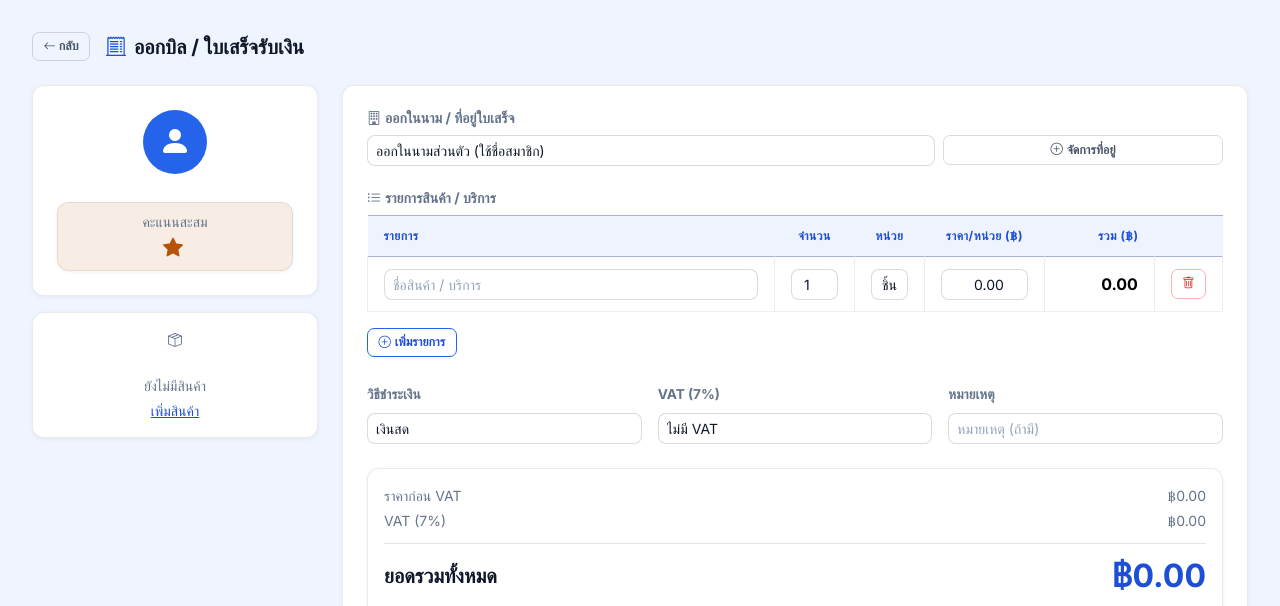
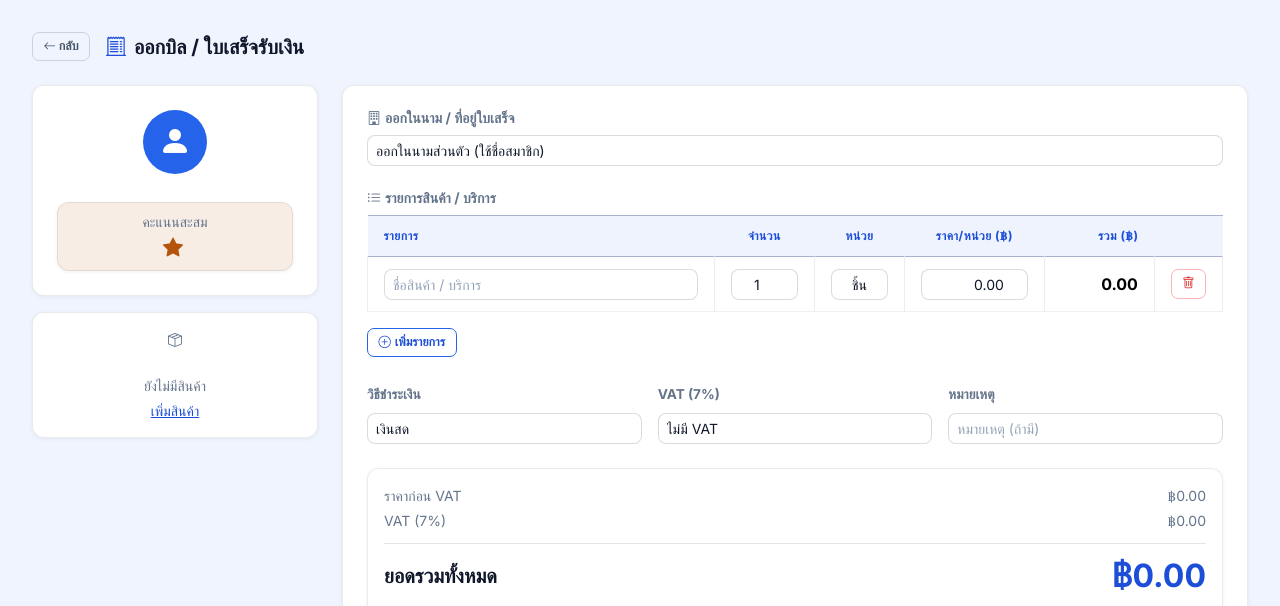
Before and after one commit to Sakamototong/projectsilpprint, a Python web app: template app/templates/new_bill.html in a window 1280 px wide. Shown: the top 606 px of the page. Run offline with Jinja, Linux system fonts and the light colour scheme; the template is opened without the code that fills it, so the values that code supplies are empty.

Commit message:
update 25042026 01

```diff
--- a/app/templates/admin/base.html
+++ b/app/templates/admin/base.html
@@ -419,7 +419,7 @@
 
     <div class="sidebar-label">หลัก</div>
     <a href="/admin/dashboard" class="nav-link {% if active_page=='dashboard' %}active{% endif %}">
-      <i class="bi bi-speedometer2"></i>Dashboard
+      <i class="bi bi-speedometer2"></i>แดชบอร์ด
     </a>
     <a href="/admin/stores" class="nav-link {% if active_page=='stores' %}active{% endif %}">
       <i class="bi bi-shop"></i>ร้านค้า
--- a/app/templates/base.html
+++ b/app/templates/base.html
@@ -647,7 +647,7 @@
         <i class="bi bi-sun-fill" id="sp-theme-icon"></i>
       </button>
       <a class="btn btn-outline-light btn-sm" href="/web/dashboard">
-        <i class="bi bi-speedometer2"></i> Dashboard
+        <i class="bi bi-speedometer2"></i> แดชบอร์ด
       </a>
       <a class="btn btn-outline-light btn-sm" href="/web/enroll">
         <i class="bi bi-person-plus-fill"></i> สมัครสมาชิก
@@ -662,7 +662,7 @@
         <i class="bi bi-bar-chart-fill"></i> สรุป
       </a>
       <a class="btn btn-outline-light btn-sm" href="/web/subscription">
-        <i class="bi bi-credit-card-2-front"></i> Subscription
+        <i class="bi bi-credit-card-2-front"></i> แผนการสมัคร
       </a>
       {% if user_role in ['owner', 'admin'] %}
       <a class="btn btn-outline-light btn-sm" href="/web/staff">
--- a/app/templates/dashboard.html
+++ b/app/templates/dashboard.html
@@ -1,5 +1,5 @@
 {% extends "base.html" %}
-{% block title %}Dashboard – SilpPrint{% endblock %}
+{% block title %}แดชบอร์ด – SilpPrint{% endblock %}
 {% block head %}
 <style>
   .kpi-card { position: relative; overflow: hidden; }
@@ -29,7 +29,7 @@
 <div class="d-flex align-items-center justify-content-between mb-4">
   <div>
     <h5 class="fw-bold mb-1" style="letter-spacing:-.3px;">
-      <i class="bi bi-speedometer2 me-2" style="color:var(--sp-blue-lt);"></i>Dashboard
+      <i class="bi bi-speedometer2 me-2" style="color:var(--sp-blue-lt);"></i>แดชบอร์ด
     </h5>
     <div class="sp-divider"></div>
   </div>
--- a/app/templates/new_bill.html
+++ b/app/templates/new_bill.html
@@ -62,8 +62,7 @@
         <input type="hidden" name="items_json" id="items_json">
 
         <h6 class="fw-bold mb-2 text-muted text-uppercase small"><i class="bi bi-building me-1"></i>ออกในนาม / ที่อยู่ใบเสร็จ</h6>
-        <div class="row g-2 mb-4">
-          <div class="col-sm-8">
+        <div class="mb-4">
           <select name="billing_profile_id" class="form-select form-select-sm">
             <option value=""> ออกในนามส่วนตัว (ใช้ชื่อสมาชิก) </option>
             {% for bp in billing_profiles %}
@@ -73,12 +72,6 @@
             {% endfor %}
           </select>
         </div>
-          <div class="col-sm-4">
-            <a href="/web/members/{{ member.id }}/billing-profiles" target="_blank" class="btn btn-outline-secondary btn-sm w-100">
-              <i class="bi bi-plus-circle me-1"></i>จัดการที่อยู่
-            </a>
-          </div>
-        </div>
 
         <h6 class="fw-bold mb-2 text-muted text-uppercase small"><i class="bi bi-list-ul me-1"></i>รายการสินค้า / บริการ</h6>
         <div class="table-responsive">
@@ -86,9 +79,9 @@
             <thead class="table-primary">
               <tr>
                 <th>รายการ</th>
-                <th style="width:80px" class="text-center">จำนวน</th>
-                <th style="width:70px" class="text-center">หน่วย</th>
-                <th style="width:120px" class="text-center">ราคา/หน่วย (฿)</th>
+                <th style="width:100px" class="text-center">จำนวน</th>
+                <th style="width:90px" class="text-center">หน่วย</th>
+                <th style="width:140px" class="text-center">ราคา/หน่วย (฿)</th>
                 <th style="width:110px" class="text-end">รวม (฿)</th>
                 <th style="width:40px"></th>
               </tr>
--- a/app/templates/products.html
+++ b/app/templates/products.html
@@ -16,6 +16,12 @@
 {% if request.query_params.get('saved') %}
 <div class="alert alert-success py-2">
   <i class="bi bi-check-circle-fill me-2"></i>บันทึกเรียบร้อยแล้ว
+  <button type="button" class="btn-close float-end" data-bs-dismiss="alert"></button>
+</div>
+{% endif %}
+{% if request.query_params.get('limit_error') %}
+<div class="alert alert-warning py-2">
+  <i class="bi bi-exclamation-triangle-fill me-2"></i>ไม่สามารถเพิ่มสินค้าได้ เนื่องจากถึงขีดจำกัดจำนวนสินค้าที่อนุญาตไว้ตามแผนปัจจุบัน กรุณาอัพเกรดแผน
   <button type="button" class="btn-close float-end" data-bs-dismiss="alert"></button>
 </div>
 {% endif %}
--- a/app/templates/subscription.html
+++ b/app/templates/subscription.html
@@ -2,7 +2,7 @@
 {% block title %}การสมัครสมาชิก{% endblock %}
 {% block content %}
 <div class="mb-3">
-  <h5 class="fw-bold"><i class="bi bi-credit-card-2-front me-2 text-primary"></i>Subscription & การใช้งาน</h5>
+  <h5 class="fw-bold"><i class="bi bi-credit-card-2-front me-2 text-primary"></i>แผนการสมัคร & การใช้งาน</h5>
 </div>
 
 <!-- Current Plan Card -->
```
Also changed, not shown: app/templates/receipt_edit.html (+15 -7 lines), app/web.py (+22 -8 lines). Lines whose indentation alone changed are shown as unchanged.
